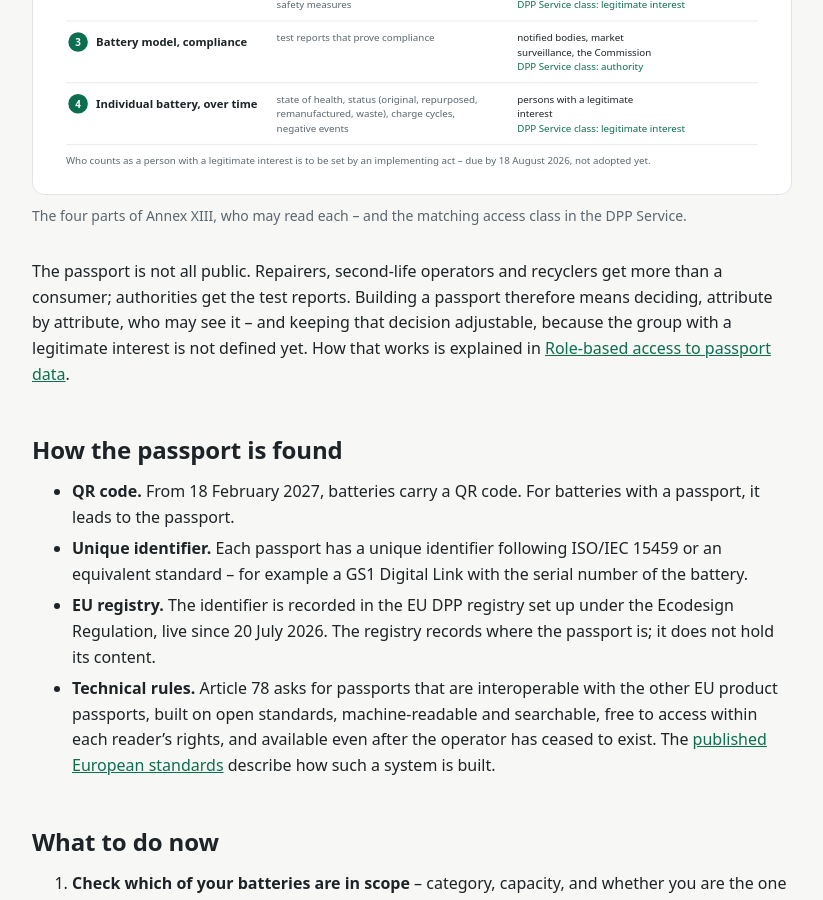
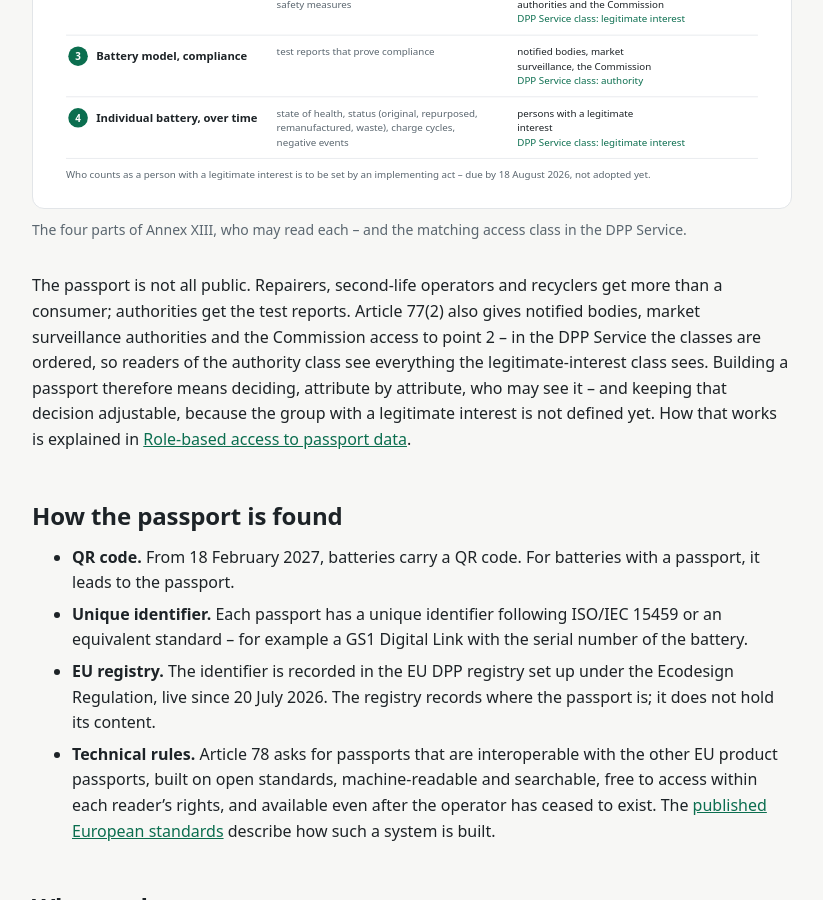
Before and after one commit to OwnYourData/dpp-knowledge-base, a Jekyll site: the page built from _articles/battery-passport.md, in a window 1280 px wide and 900 px high, scrolled down 3015 px. Shown: the whole window, without its empty margins (228-1051 px from the left). Built offline with Jekyll 4.4.1, drawn with Linux system fonts in a browser that asks for light colours.

Commit message:
Battery passport: Article 77(2) also gives authorities access to Annex XIII point 2

```diff
--- a/_articles/battery-passport.md
+++ b/_articles/battery-passport.md
@@ -87,9 +87,9 @@ Several data points **do not have to be filled as of February 2027**, because th
 
 ## Who may read what
 
-{% include figure.html src="/assets/img/battery-access.svg" alt="Annex XIII in four points. Point 1, battery model, public: manufacturer, model, chemistry, capacity, hazardous substances, carbon footprint, declaration of conformity – anyone who scans the QR code; DPP Service class public. Point 2, battery model, restricted: detailed composition, part numbers, dismantling information, safety measures – persons with a legitimate interest and the Commission; class legitimate interest. Point 3, compliance: test reports – notified bodies, market surveillance authorities and the Commission; class authority. Point 4, individual battery over time: state of health, status, charge cycles, negative events – persons with a legitimate interest; class legitimate interest." caption="The four parts of Annex XIII, who may read each – and the matching access class in the DPP Service." width="960" height="420" %}
+{% include figure.html src="/assets/img/battery-access.svg" alt="Annex XIII in four points. Point 1, battery model, public: manufacturer, model, chemistry, capacity, hazardous substances, carbon footprint, declaration of conformity – anyone who scans the QR code; DPP Service class public. Point 2, battery model, restricted: detailed composition, part numbers, dismantling information, safety measures – persons with a legitimate interest, and notified bodies, market surveillance authorities and the Commission; class legitimate interest. Point 3, compliance: test reports – notified bodies, market surveillance authorities and the Commission; class authority. Point 4, individual battery over time: state of health, status, charge cycles, negative events – persons with a legitimate interest; class legitimate interest." caption="The four parts of Annex XIII, who may read each – and the matching access class in the DPP Service." width="960" height="435" %}
 
-The passport is not all public. Repairers, second-life operators and recyclers get more than a consumer; authorities get the test reports. Building a passport therefore means deciding, attribute by attribute, who may see it – and keeping that decision adjustable, because the group with a legitimate interest is not defined yet. How that works is explained in [Role-based access to passport data]({{ '/role-based-access/' | relative_url }}).
+The passport is not all public. Repairers, second-life operators and recyclers get more than a consumer; authorities get the test reports. Article 77(2) also gives notified bodies, market surveillance authorities and the Commission access to point 2 – in the DPP Service the classes are ordered, so readers of the authority class see everything the legitimate-interest class sees. Building a passport therefore means deciding, attribute by attribute, who may see it – and keeping that decision adjustable, because the group with a legitimate interest is not defined yet. How that works is explained in [Role-based access to passport data]({{ '/role-based-access/' | relative_url }}).
 
 ## How the passport is found
 
```
Also changed, not shown: assets/img/battery-access.svg.
